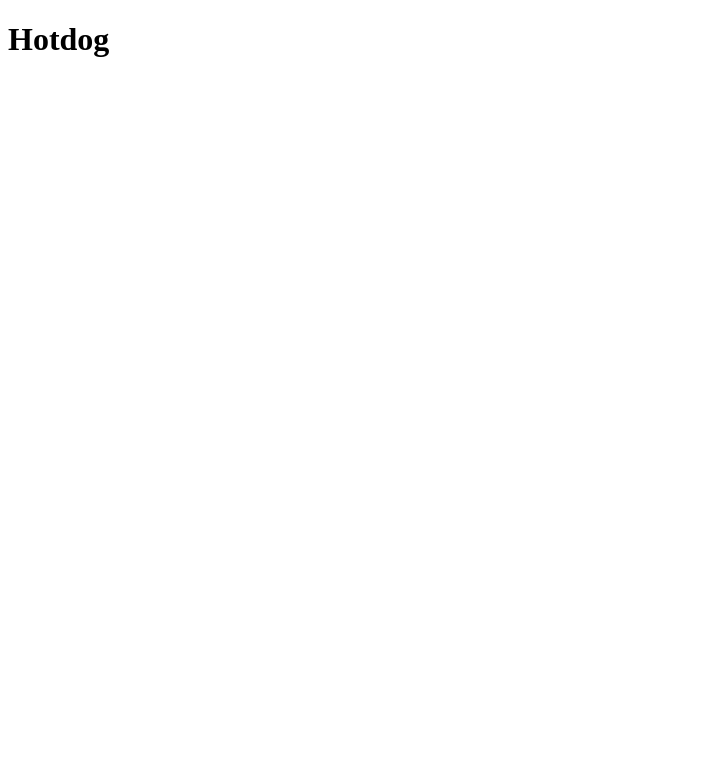
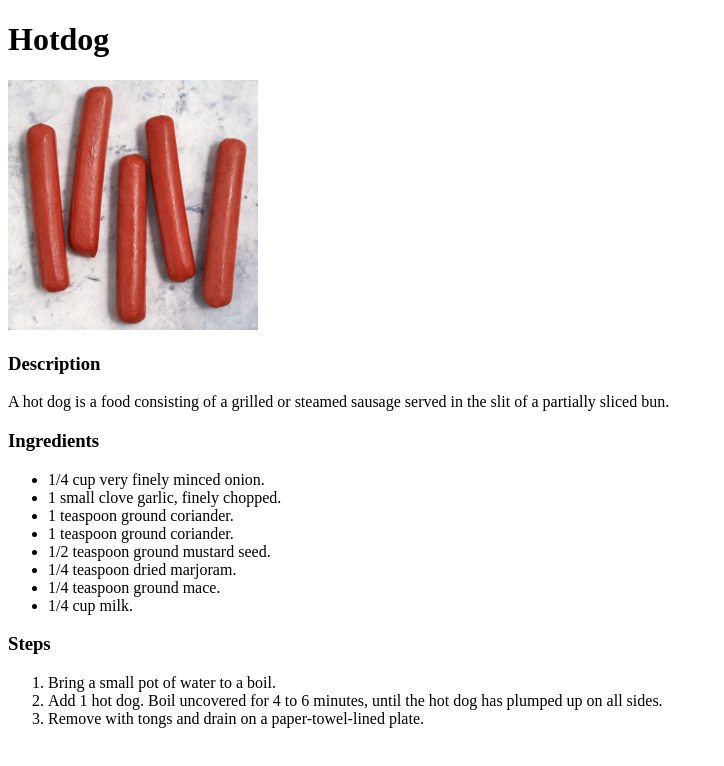
Before and after one commit to SneakyBoxu/odin-recipes, a plain HTML site: page recipes/hotdog.html in a window 1280 px wide. Shown: the whole page, without its empty margins (0-724 px from the left). Drawn offline with Linux system fonts and the light colour scheme.

Commit message:
Added hotdog image,ingrediets and steps

```diff
--- a/recipes/hotdog.html
+++ b/recipes/hotdog.html
@@ -8,5 +8,32 @@
 </head>
 <body>
     <h1>Hotdog</h1>
+    <img src="../image/hotdog.png"width="250">
+         <h3>Description</h3>
+         <p>A hot dog is a food consisting of a grilled or steamed sausage served in the slit of a partially sliced bun.</p>
+
+         <h3>Ingredients</h3>
+        <ul>
+
+            <li>1/4 cup very finely minced onion.</li>
+            <li>1 small clove garlic, finely chopped.</li>
+            <li>1 teaspoon ground coriander.</li>
+            <li>1 teaspoon ground coriander.</li>
+            <li>1/2 teaspoon ground mustard seed.</li>
+            <li>1/4 teaspoon dried marjoram.</li>
+            <li>1/4 teaspoon ground mace.</li>
+            <li>1/4 cup milk.</li>
+
+        </ul>
+
+        <h3>Steps</h3>
+
+        <ol>
+
+            <li>Bring a small pot of water to a boil.</li>
+            <li>Add 1 hot dog. Boil uncovered for 4 to 6 minutes, until the hot dog has plumped up on all sides.</li>
+            <li>Remove with tongs and drain on a paper-towel-lined plate.</li>
+
+        </ol>
 </body>
 </html>
```
Also changed, not shown: index.html (+1 -20 lines), recipes/sisig.html (+4 -0 lines).
